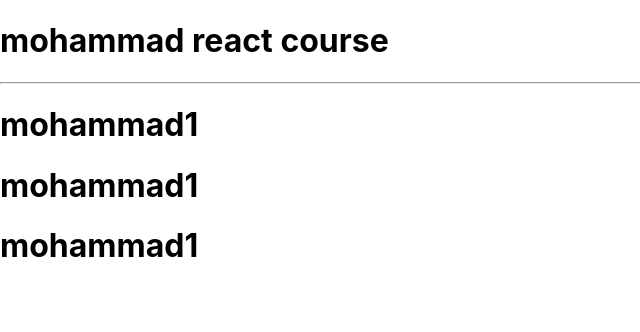
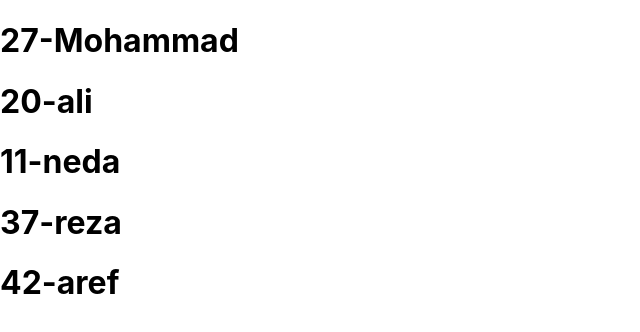
Before and after one commit to mohammadjahanchi/react, a React (Create React App) app in the folder jahanchitest/: page / in a window 1280 px wide. Shown: the top 332 px of the page, without its empty margins (0-640 px from the left). Built offline with nearby package versions, Linux system fonts and the light colour scheme.

Commit message:
39-props

```diff
--- a/jahanchitest/src/App.js
+++ b/jahanchitest/src/App.js
@@ -5,11 +5,12 @@ class App extends Component {
   render(){
     return(
       <div>
-        <h1>mohammad react course</h1>
-        <hr />
-        <User></User>
-        <User></User>
-        <User></User>
+       <User name="Mohammad"age="27" />
+       <User name="ali" age="20" />
+       <User name="neda" age="11"/>
+       <User name="reza" age="37"/>
+       <User name="aref" age="42"/>
+
       </div>
     )
   }
--- a/jahanchitest/src/users/User.js
+++ b/jahanchitest/src/users/User.js
@@ -1,20 +1,10 @@
-import React,{Component} from 'react'
+import React from "react";
 
-export default class User extends Component {
-  render() {
-    return (
-      <div>
-        <h1>mohammad1</h1>
-      </div>
+const User=(props)=>{
+    console.log(props)
+    return(
+        <h1>{props.age}-{props.name}</h1>
     )
-  }
 }
 
-// const User=()=>{
-//     return(
-//         <div>
-//             <h3>mohammad3</h3>
-//         </div>
-//     )
-// }
-// export default User;
+export default User;
```
